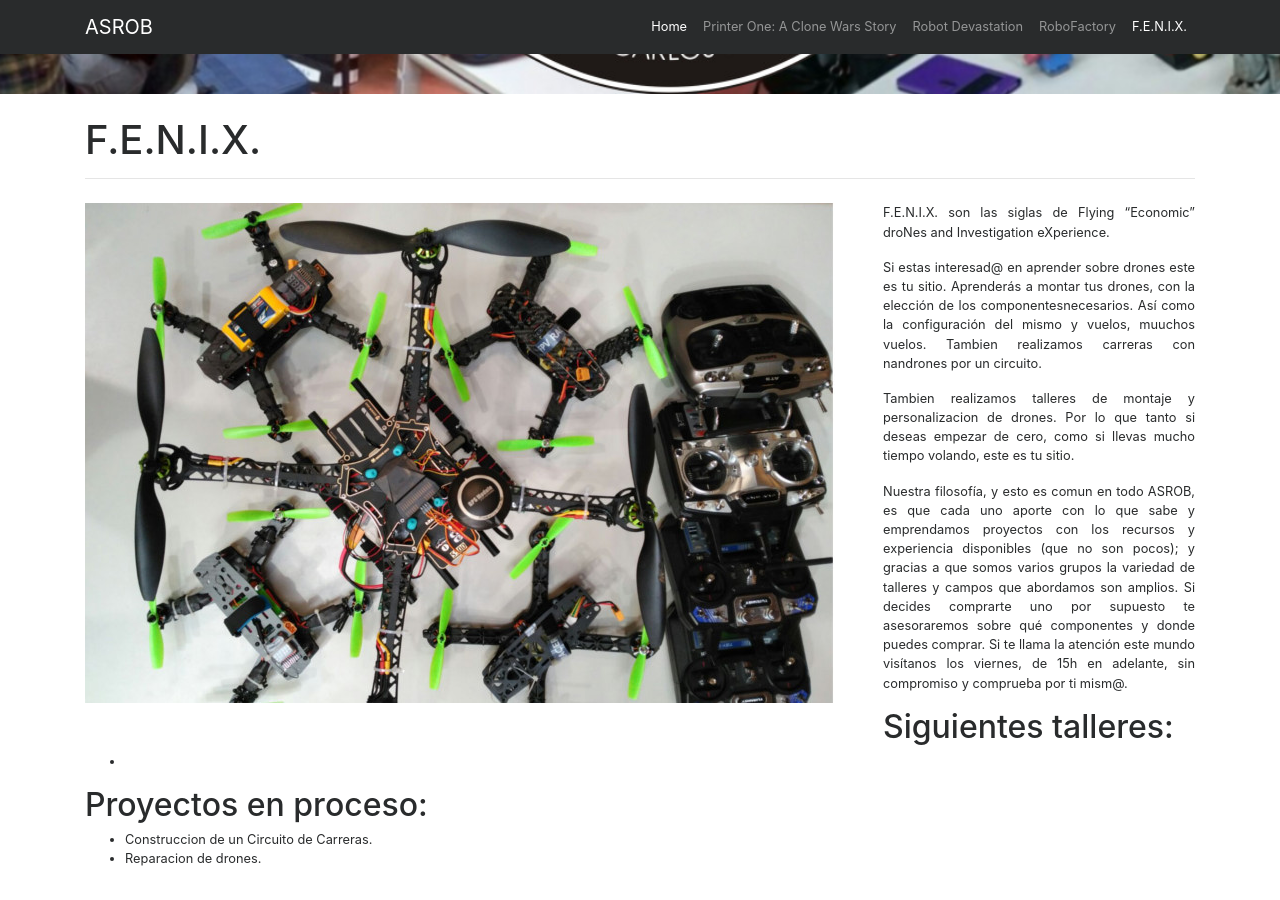
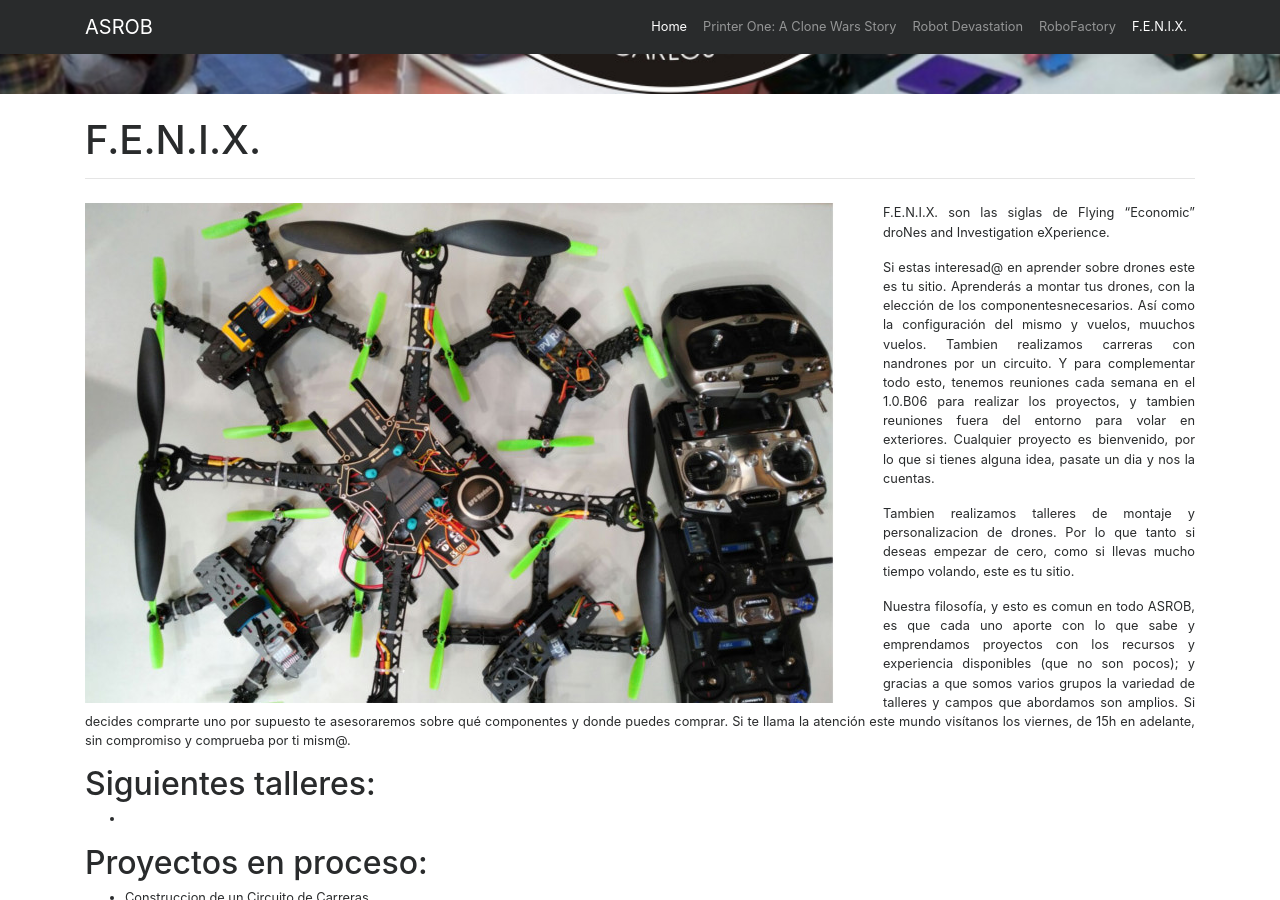
Before and after one commit to asrob-uc3m/asrob-uc3m.github.io, a Jekyll site: the page built from _workgroups/2018-10-02-fenix.markdown, in a window 1280 px wide and 900 px high, scrolled down 524 px. Built offline with Jekyll 4.4.1, drawn with Linux system fonts in a browser that asks for light colours.

Commit message:
Update 2018-10-02-fenix.markdown

```diff
--- a/_workgroups/2018-10-02-fenix.markdown
+++ b/_workgroups/2018-10-02-fenix.markdown
@@ -16,12 +16,11 @@ active: true
 
 F.E.N.I.X. son las siglas de Flying "Economic" droNes and Investigation eXperience.
 
-Si estas interesad@ en aprender sobre drones este es tu sitio. Aprenderás a montar tus drones, con la elección de los componentesnecesarios. Así como la configuración del mismo y vuelos, muuchos vuelos. Tambien realizamos carreras con nandrones por un circuito.
+Si estas interesad@ en aprender sobre drones este es tu sitio. Aprenderás a montar tus drones, con la elección de los componentesnecesarios. Así como la configuración del mismo y vuelos, muuchos vuelos. Tambien realizamos carreras con nandrones por un circuito. Y para complementar todo esto, tenemos reuniones cada semana en el 1.0.B06 para realizar los proyectos, y tambien reuniones fuera del entorno para volar en exteriores. Cualquier proyecto es bienvenido, por lo que si tienes alguna idea, pasate un dia y nos la cuentas.
 
 Tambien realizamos talleres de montaje y personalizacion de drones. Por lo que tanto si deseas empezar de cero, como si llevas mucho tiempo volando, este es tu sitio.
 
 Nuestra filosofía, y esto es comun en todo ASROB, es que cada uno aporte con lo que sabe y emprendamos proyectos con los recursos y experiencia disponibles (que no son pocos); y gracias a que somos varios grupos la variedad de talleres y campos que abordamos son amplios. Si decides comprarte uno por supuesto te asesoraremos sobre qué componentes y donde puedes comprar. Si te llama la atención este mundo visítanos los viernes, de 15h en adelante, sin compromiso y comprueba por ti mism@.
-
 
 
 ## Siguientes talleres:
```
